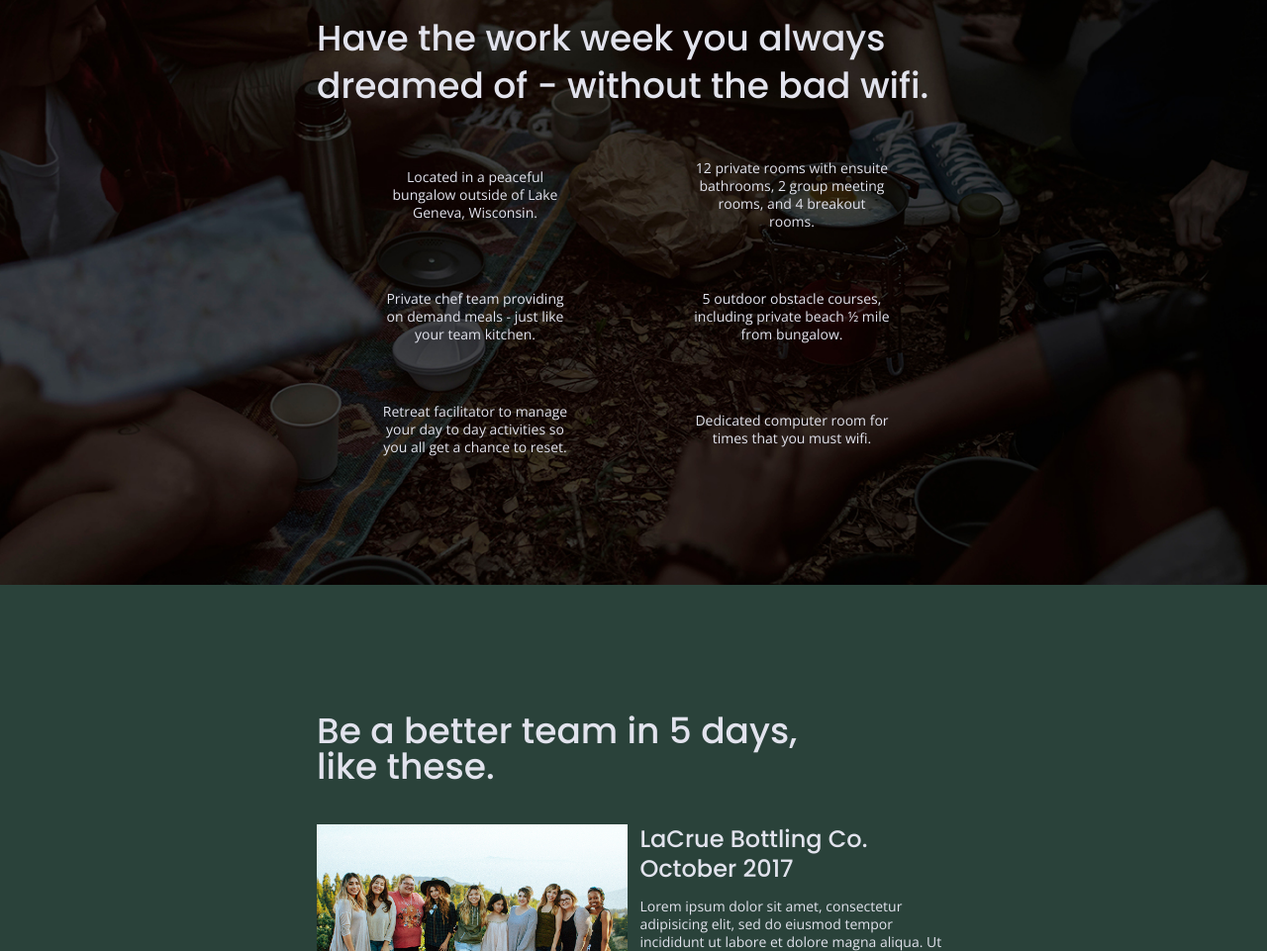
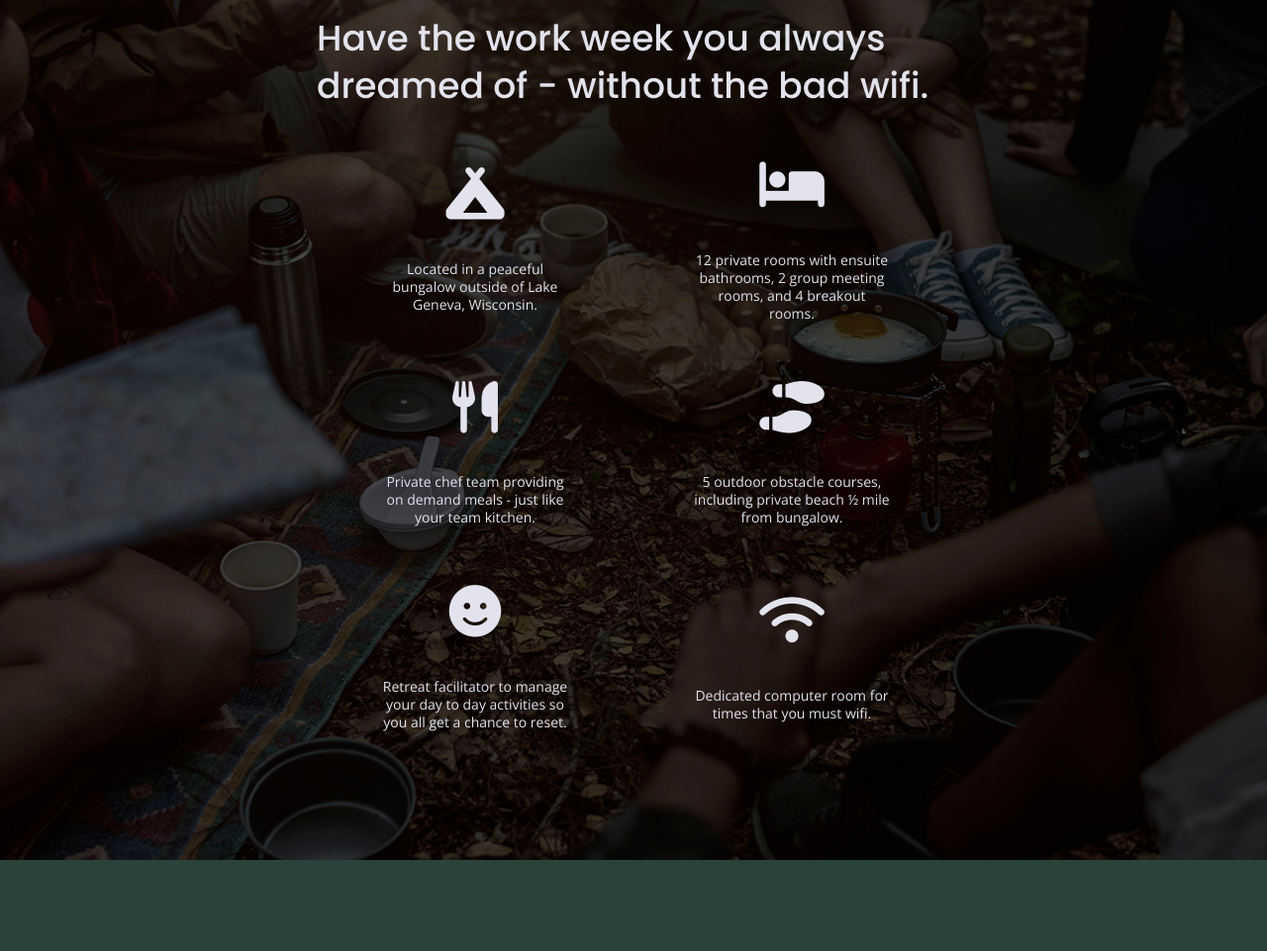
Before and after one commit to adetounabims/unplugged-retreat, a website: page index.html in a window 1280 px wide. Shown: the part 1150-2111 px from the top of the page at 99% size. Drawn offline with nearby package versions, Linux system fonts and the light colour scheme.

Commit message:
added icons and styled them

```diff
--- a/css/main.css
+++ b/css/main.css
@@ -320,6 +320,11 @@ input[type=button] {
     text-align: center;
   }
 
+  .features i {
+  font-size: 3.75em;
+        margin-bottom: 40px;
+}
+
   .features article{
     width: 63%;
     margin: 30px 0;
@@ -532,11 +537,13 @@ input[type=button] {
     /* Header */
 
     header {
+      display: flex;
       justify-content: space-around;
       padding: 33px 0;
     }
 
     header .content-wrapper {
+      display: flex;
         width:100%;
         justify-content: space-between;
     }
@@ -550,6 +557,7 @@ input[type=button] {
     }
 
     header nav ul {
+      display: flex;
       justify-content: space-between;
     }
 
@@ -750,6 +758,7 @@ input[type=button] {
 
     /* Aside */
     aside .content-wrapper {
+      display: flex;
         justify-content: space-around;
     }
 
--- a/index.html
+++ b/index.html
@@ -18,6 +18,9 @@
 
   <link rel="stylesheet" href="css/normalize.css">
   <link rel="stylesheet" href="css/main.css">
+
+<!--font awesome-->
+  <script src="https://kit.fontawesome.com/6bdec03507.js" crossorigin="anonymous"></script>
 
 <!--Google fonts -->
   <link href="https://fonts.googleapis.com/css?family=Open+Sans:400,700|Poppins:500,700" rel="stylesheet">
@@ -72,32 +75,44 @@
     <!--Features content here -->
     <div class="features-items">
     <article>
-      <p class="fontawesome-icon"></p>
+      <p class="fontawesome-icon">
+        <i class="fas fa-campground"></i>
+      </p>
     <p class="features-item-description">Located in a peaceful bungalow outside of Lake Geneva, Wisconsin.</p>
     </article>
 
     <article>
-      <p class="fontawesome-icon"></p>
+      <p class="fontawesome-icon">
+        <i class="fas fa-bed"></i>
+      </p>
     <p class="features-item-description">12 private rooms with ensuite bathrooms, 2 group meeting rooms, and 4 breakout rooms.</p>
     </article>
 
     <article>
-      <p class="fontawesome-icon"></p>
+      <p class="fontawesome-icon">
+        <i class="fas fa-utensils"></i>
+      </p>
     <p class="features-item-description">Private chef team providing on demand meals - just like your team kitchen.</p>
     </article>
 
     <article>
-      <p class="fontawesome-icon"></p>
+      <p class="fontawesome-icon">
+        <i class="fas fa-shoe-prints"></i>
+      </p>
     <p class="features-item-description">5 outdoor obstacle courses, including private beach &frac12; mile from bungalow.</p>
     </article>
 
     <article>
-      <p class="fontawesome-icon"></p>
+      <p class="fontawesome-icon">
+        <i class="fas fa-smile"></i>
+      </p>
     <p class="features-item-description">Retreat facilitator to manage your day to day activities so you all get a chance to reset.</p>
     </article>
 
       <article>
-      <p class="fontawesome-icon"></p>
+      <p class="fontawesome-icon">
+        <i class="fas fa-wifi"></i>
+      </p>
     <p class="features-item-description">Dedicated computer room for times that you must wifi.</p>
     </article>
     </div>
@@ -113,13 +128,14 @@
     </figure>
 
     <div>
-      <h3>LaCrue Bottling Co. October 2017</h3>
-      <p> Lorem ipsum dolor sit amet, consectetur adipisicing elit, sed do eiusmod
+      <h3> LaCrue Bottling Co. October 2017</h3>
+      <p>
+        Lorem ipsum dolor sit amet, consectetur adipisicing elit, sed do eiusmod
       tempor incididunt ut labore et dolore magna aliqua. Ut enim ad minim veniam,
       quis nostrud exercitation ullamco laboris nisi ut aliquip ex ea commodo
       consequat. Duis aute irure dolor in reprehenderit in voluptate velit esse
-      cillum dolore eu fugiat nulla pariatur. Excepteur sint occaecat cupidatat non
-      proident, sunt in culpa qui officia deserunt mollit anim id est laborum. </p>
+      cillum dolore.
+      </p>
     </div>
   </article>
   </div>
```
Also changed, not shown: about/index.html (+3 -0 lines), faq/index.html (+3 -0 lines).
